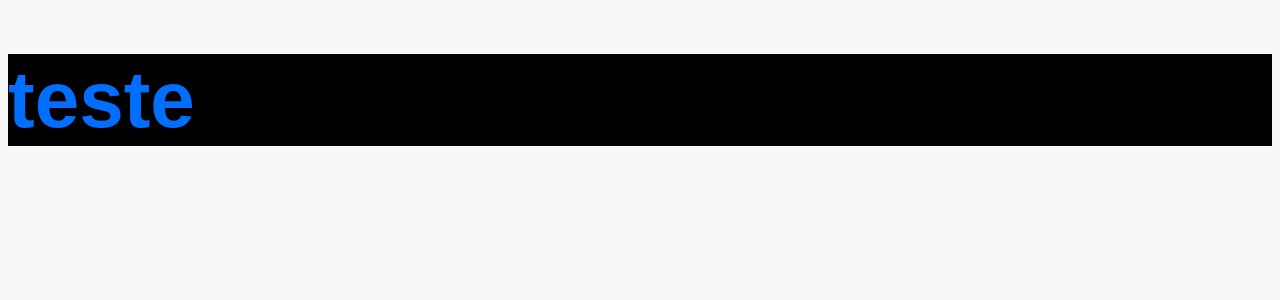
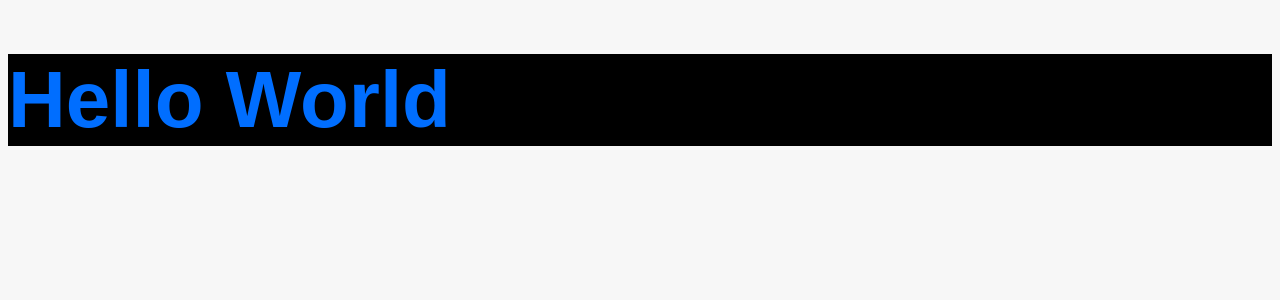
Before and after one commit to okayosilva/chronos-pomodoro-web, a React (Vite) app: page / in a window 1280 px wide. Shown: the top 300 px of the page. Built offline with nearby package versions, Linux system fonts and the light colour scheme.

Commit message:
children

```diff
--- a/src/App.tsx
+++ b/src/App.tsx
@@ -4,7 +4,7 @@ import './styles/index.css';
 export function App() {
   return (
     <div>
-      <Heading />
+      <Heading>Hello World</Heading>
     </div>
   );
 }
--- a/src/components/heading/index.tsx
+++ b/src/components/heading/index.tsx
@@ -1,6 +1,6 @@
 import styles from './heading.module.css';
 
-export function Heading() {
+export function Heading({ children }: { children: React.ReactNode }) {
   const classes = `${styles.heading} ${styles.heading2}`;
-  return <h1 className={classes}>teste</h1>;
+  return <h1 className={classes}>{children}</h1>;
 }
```
